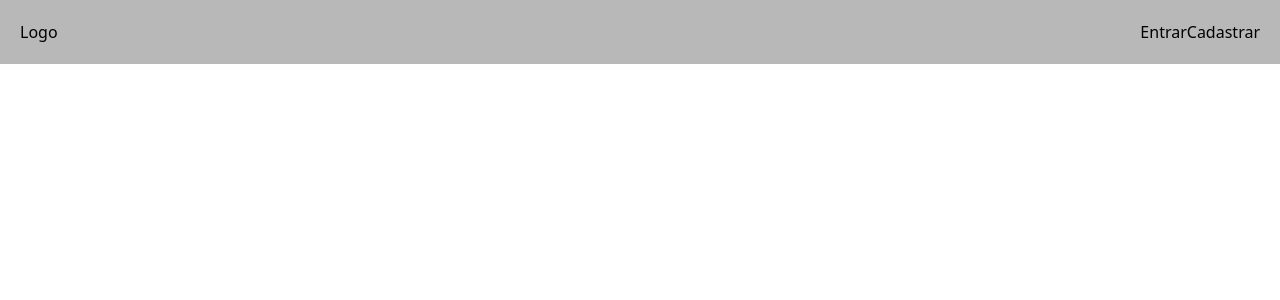
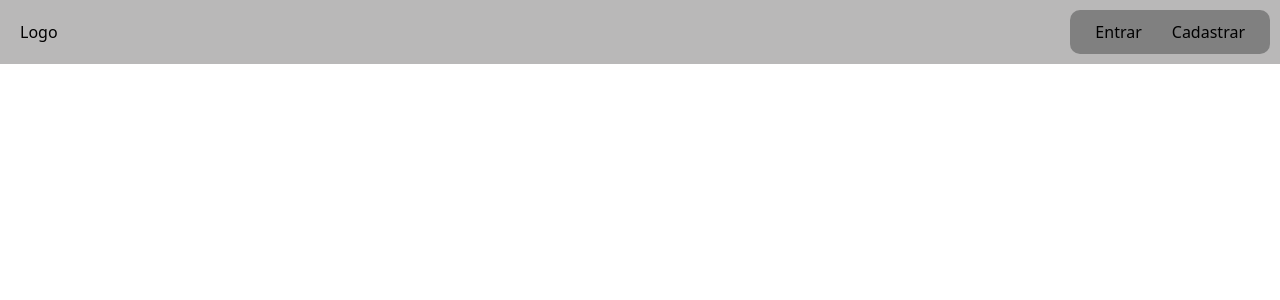
Before and after one commit to JorgeLucasPinheiro98/ToDoList, a React (Vite) app in the folder frontend/: page / in a window 1280 px wide. Shown: the top 300 px of the page. Built offline with nearby package versions, Linux system fonts and the light colour scheme.

Commit message:
Adicionando css nos elementos filhos

```diff
--- a/frontend/src/components/Navegar/index.tsx
+++ b/frontend/src/components/Navegar/index.tsx
@@ -1,6 +1,8 @@
+import style from "./style.module.css"
+
 export function Navegar() {
     return (
-        <nav>
+        <nav className={style.nav}>
             <a href="">Entrar</a>
             <a href="">Cadastrar</a>
         </nav>
--- /dev/null
+++ b/frontend/src/components/Navegar/style.module.css
@@ -0,0 +1,10 @@
+.nav {
+    background-color: grey;
+    border-radius: 10px;
+}
+
+.nav a {
+    margin: 10px;
+    padding: 5px;
+
+}
```
